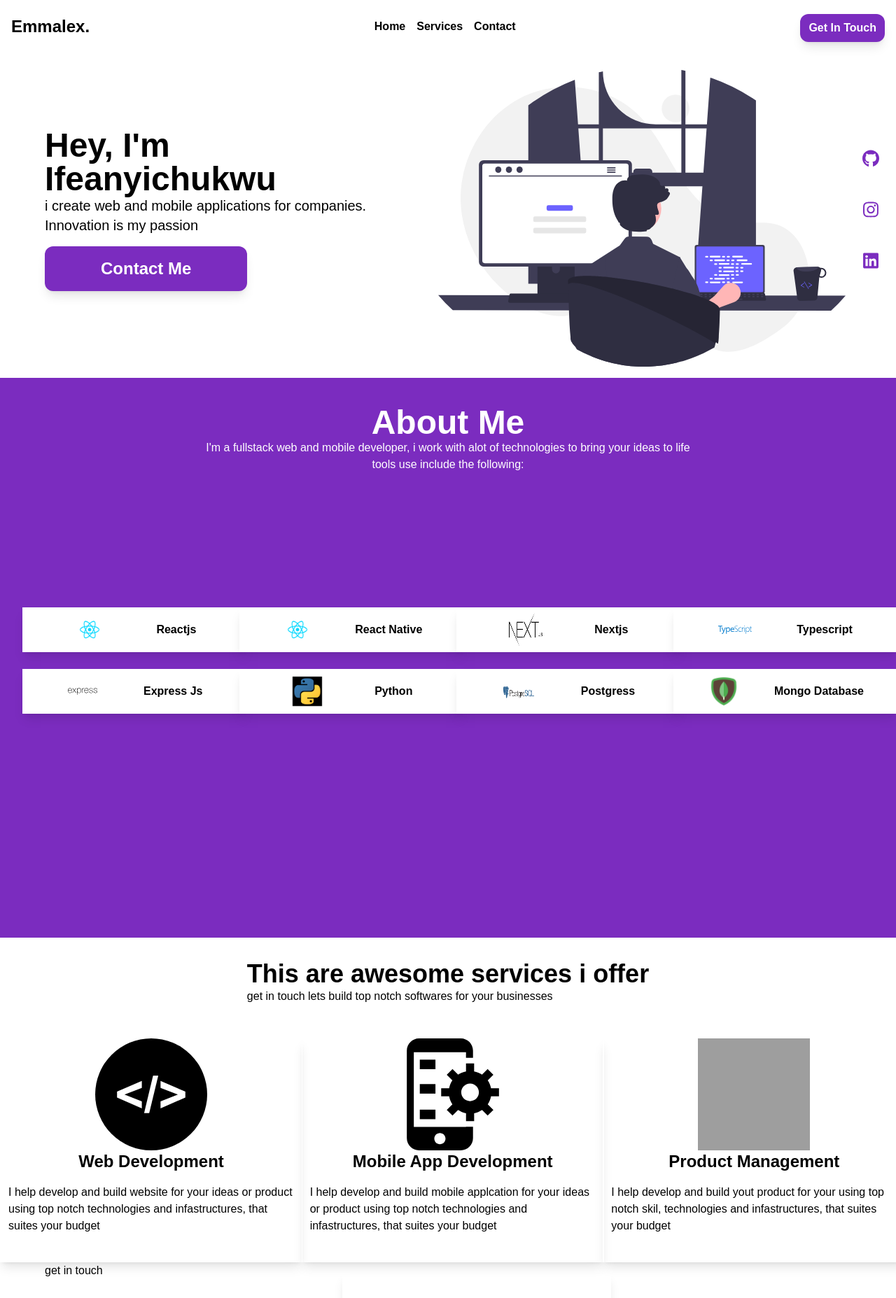
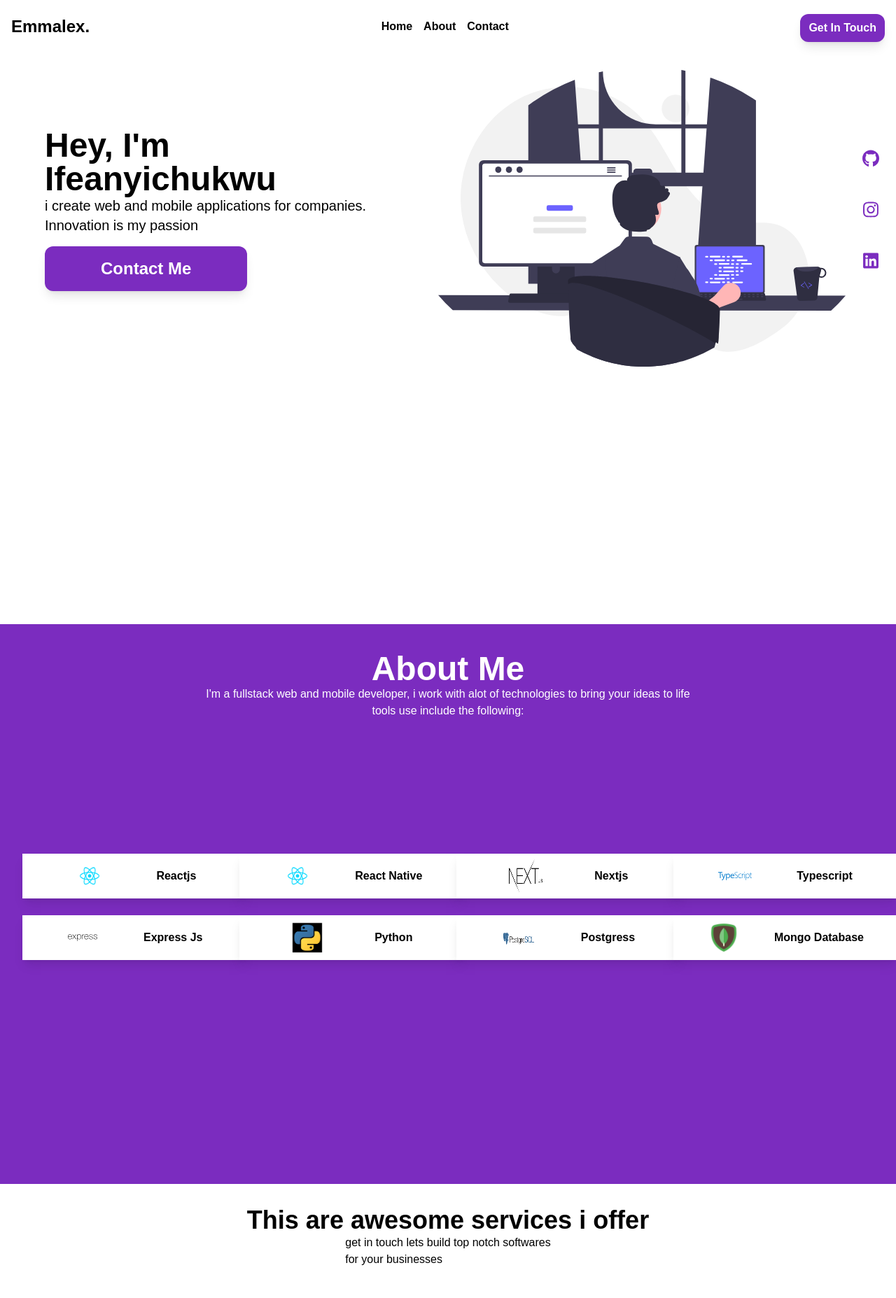
Before and after one commit to Mremmalex/myportfolio, a React (Vite) app: page / in a window 1280 px wide. Shown: the top 1855 px of the page at 70% size. Built offline with nearby package versions, Linux system fonts and the light colour scheme; grey boxes are pictures that could not be loaded; a web font is replaced by a local one.

Commit message:
working on the service section

```diff
--- a/src/App.tsx
+++ b/src/App.tsx
@@ -1,7 +1,7 @@
 import { useState } from "react";
 import ContactSection from "./components/layout/ContactSection";
 import HeroSection from "./components/layout/HeroSection";
-import Navbar from "./components/layout/Navbar";
+import Navbar from "./components/ui/Navbar";
 import ServiceSection from "./components/layout/ServiceSection";
 import SkillSection from "./components/layout/SkillSection";
 
--- a/src/components/layout/HeroSection.tsx
+++ b/src/components/layout/HeroSection.tsx
@@ -3,7 +3,7 @@ import heroimage from "../../assests/heroimage2.svg";
 import Button from "../ui/Button";
 function HeroSection(): JSX.Element {
 	return (
-		<section className="font-sens">
+		<section className="font-sens md:h-screen">
 			<div className="flex flex-col md:flex-row flex-evenly md:items-center">
 				<div className=" w-[30rem] p-[1.5rem] md:w-[50rem] pt-[3rem] md:p-[4rem] md:justify-self-center">
 					<h1 className="text-2xl md:text-5xl font-bold">
--- a/src/components/layout/ServiceSection.tsx
+++ b/src/components/layout/ServiceSection.tsx
@@ -5,13 +5,16 @@ export default function ServiceSection() {
 	return (
 		<section className="font-sens">
 			<div className="flex flex-col justify-center items-center">
-				<div className="pt-[2rem]">
+				<div className="pt-[2rem] flex flex-col items-center justify-center">
 					<h1 className="text-xl md:text-4xl font-bold">
 						This are awesome services i offer
 					</h1>
-					<p>get in touch lets build top notch softwares for your businesses</p>
+					<p>
+						get in touch lets build top notch softwares <br /> for your
+						businesses
+					</p>
 				</div>
-				<div className="grid gap-3 md:grid-cols-3 pt-[3rem] ">
+				<div className="grid gap-6 md:grid-cols-3 pt-[3rem] ">
 					<div className="flex flex-col items-center w-[20rem] md:w-[27rem] h-[20rem] shadow-lg">
 						<div className="flex flex-col justify-center items-center">
 							<img
--- a/src/components/layout/SkillSection.tsx
+++ b/src/components/layout/SkillSection.tsx
@@ -11,7 +11,7 @@ import postgress from "../../assests/postgress.png";
 
 function SkillSection() {
 	return (
-		<section className="font-sens items-center justify-center bg-accent text-white h-screen">
+		<section className="font-sens items-center justify-center bg-accent text-white md:h-screen">
 			<div className="md:hidden items-center h-8 pt-[1rem] md:pt-0">
 				<div className="flex flex-row justify-center gap-[3rem] px-[1.5rem]">
 					<a href="" className="hover:scale-110">
--- a/src/components/layout/Navbar.tsx
+++ b/src/components/ui/Navbar.tsx
@@ -1,6 +1,6 @@
 import React, { useEffect, useState } from "react";
 import { XIcon, MenuAlt1Icon } from "@heroicons/react/solid";
-import Button from "../ui/Button";
+import Button from "./Button";
 export default function Navbar() {
 	const [IsNavOpen, setIsNavOpen] = useState(false);
 
@@ -19,7 +19,7 @@ export default function Navbar() {
 						Home
 					</a>
 					<a href="" className="font-bold pr-4">
-						Services
+						About
 					</a>
 					<a href="" className="font-bold ">
 						Contact
@@ -51,7 +51,7 @@ export default function Navbar() {
 							Home
 						</a>
 						<a href="" className="font-bold pt-5">
-							Services
+							About
 						</a>
 						<a href="" className="font-bold pt-5 ">
 							Contact
```
